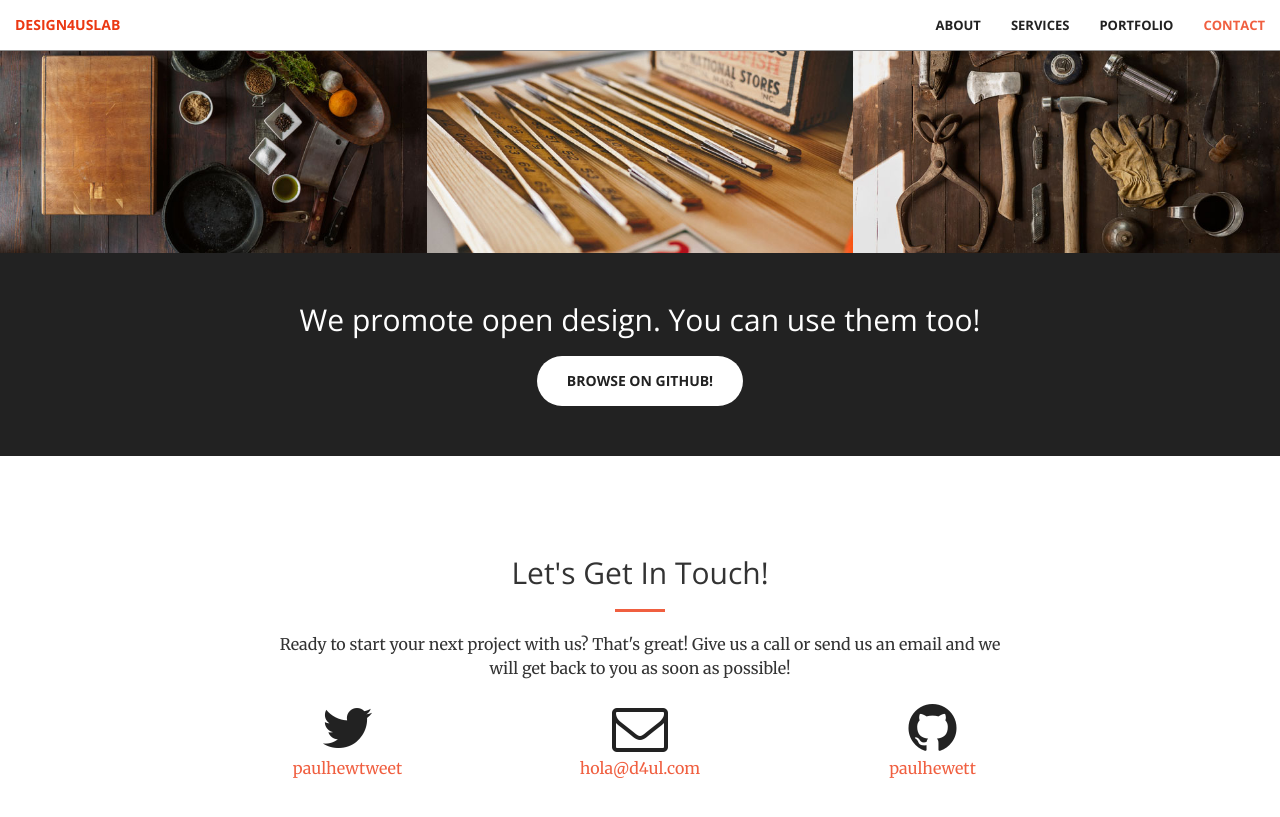
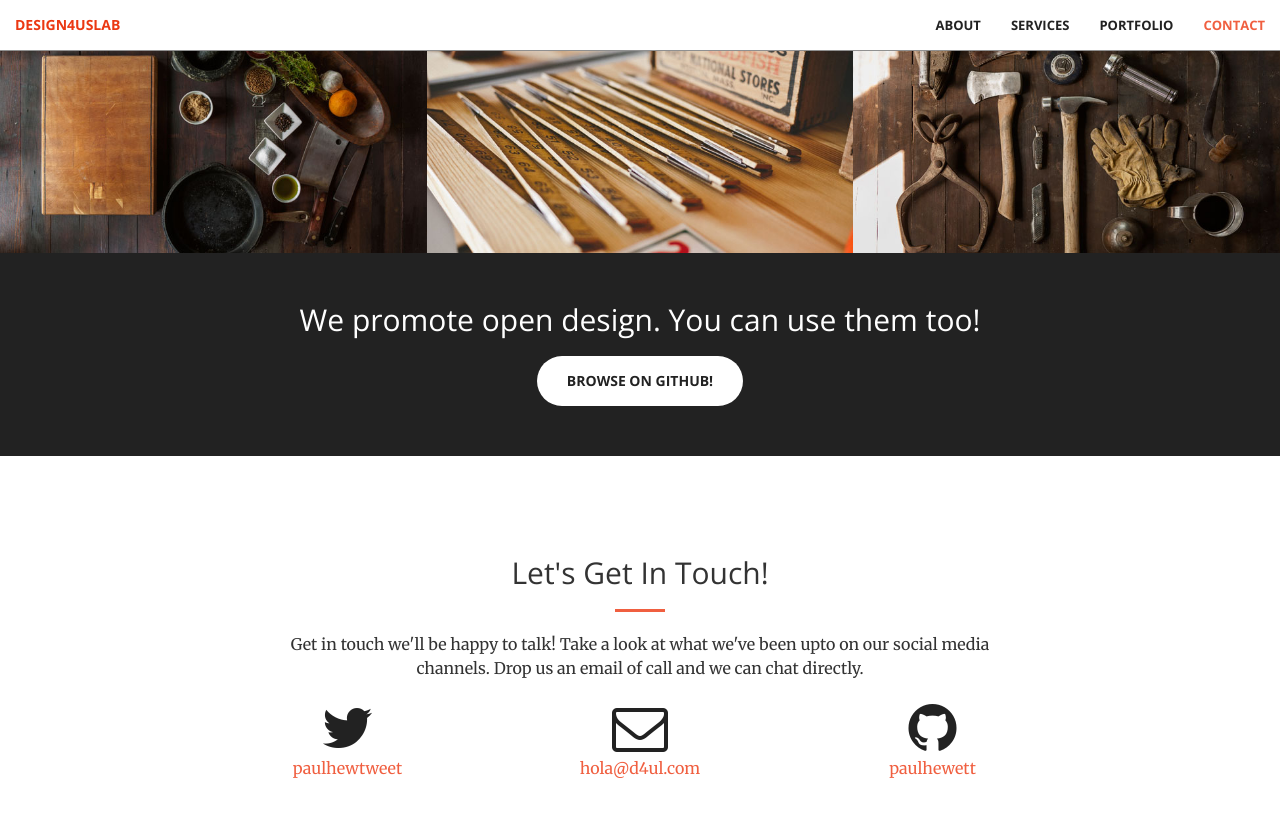
Before and after one commit to paulhewett/website-d4ul-com, a Jekyll site: the page built from index.html, in a window 1280 px wide and 900 px high, scrolled down 1981 px. Shown: the top 817 px of the window. Built offline with Jekyll 4.4.1, drawn with Linux system fonts in a browser that asks for light colours.

Commit message:
Update contact.html

```diff
--- a/_includes/contact.html
+++ b/_includes/contact.html
@@ -4,7 +4,7 @@
             <div class="col-lg-8 col-lg-offset-2 text-center">
                 <h2 class="section-heading">Let's Get In Touch!</h2>
                 <hr class="primary">
-                <p>Ready to start your next project with us? That's great! Give us a call or send us an email and we will get back to you as soon as possible!</p>
+                <p>Get in touch we'll be happy to talk! Take a look at what we've been upto on our social media channels. Drop us an email of call and we can chat directly.</p>
             </div>
         <div class="col-lg-2 col-lg-offset-2 text-center">
             <a href="https://twitter.com/{{ site.twitter_username }}">
```
